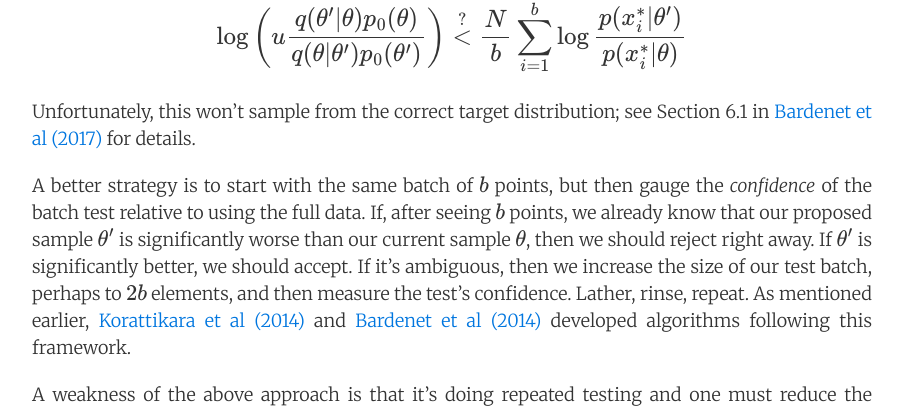
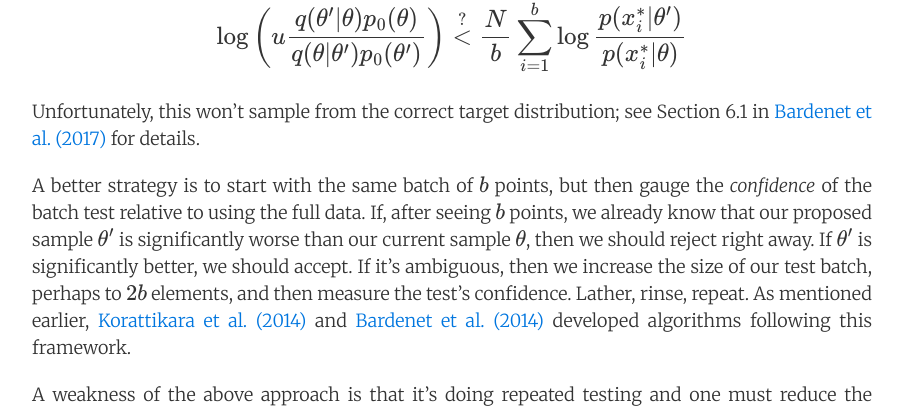
Before and after one commit to bairblog/bairblog.github.io, a Jekyll site: the page built from _posts/2017-08-02-minibatch-metropolis-hastings.md, in a window 1280 px wide and 900 px high, scrolled down 4856 px. Shown: the part 160-571 px from the top of the window, without its empty margins (188-1091 px from the left). Built offline with Jekyll 4.4.1, drawn with Linux system fonts in a browser that asks for light colours; nearby versions of some CDN libraries; formulas are drawn with MathJax 3; comment, search, counter and statistics services are not loaded; some of the changed text lies outside the part shown.

Commit message:
Add period after all et al instances

```diff
--- a/_posts/2017-08-02-minibatch-metropolis-hastings.md
+++ b/_posts/2017-08-02-minibatch-metropolis-hastings.md
@@ -80,8 +80,8 @@ Because of these developments, interest has warmed recently in scalable MCMC and
 in particular in doing the MH tests required by general MCMC models on large
 datasets. Normally an MH test requires a scan of the full dataset and is applied
 each time one wants a data sample. Clearly for large datasets, it’s intractable
-to do this. Two papers from ICML 2014, [Korattikara et al][14] and [Bardenet et
-al][15], attempt to reduce the cost of MH tests. They both use concentration
+to do this. Two papers from ICML 2014, [Korattikara et al.][14] and [Bardenet et
+al.][15], attempt to reduce the cost of MH tests. They both use concentration
 bounds, and both achieve constant-factor improvements relative to a full dataset
 scan. [Other recent work][16] improves performance but makes even stronger
 assumptions about the model which limits applicability, especially for deep
@@ -220,7 +220,7 @@ $$
 $$
 
 Unfortunately, this won't sample from the correct target distribution; see
-Section 6.1 in [Bardenet et al (2017)][16] for details.
+Section 6.1 in [Bardenet et al. (2017)][16] for details.
 
 A better strategy is to start with the same batch of $b$ points, but then gauge
 the *confidence* of the batch test relative to using the full data. If, after
@@ -229,7 +229,7 @@ significantly worse than our current sample $\theta$, then we should reject
 right away. If $\theta'$ is significantly better, we should accept. If it's
 ambiguous, then we increase the size of our test batch, perhaps to $2b$
 elements, and then measure the test's confidence. Lather, rinse, repeat. As
-mentioned earlier, [Korattikara et al (2014)][14] and [Bardenet et al
+mentioned earlier, [Korattikara et al. (2014)][14] and [Bardenet et al.
 (2014)][15] developed algorithms following this framework.
 
 A weakness of the above approach is that it’s doing repeated testing and one
@@ -351,8 +351,8 @@ Histograms showing the batch sizes used for Metropolis-Hastings for the three
 algorithms benchmarked in our paper. The posterior is similar to the earlier
 example from the Jupyter Notebook, except generated with one million data
 points.  Left is our result, the other two are from <a
-href="https://arxiv.org/abs/1304.5299">Korattikara et al (2014)</a>, and <a
-href="http://proceedings.mlr.press/v32/bardenet14.html">Bardenet et al
+href="https://arxiv.org/abs/1304.5299">Korattikara et al. (2014)</a>, and <a
+href="http://proceedings.mlr.press/v32/bardenet14.html">Bardenet et al.
 (2014)</a>, respectively. Our algorithm uses an average of just 172 data points
 each iteration. Note the log-log scale of the histograms.
 </i>
```
